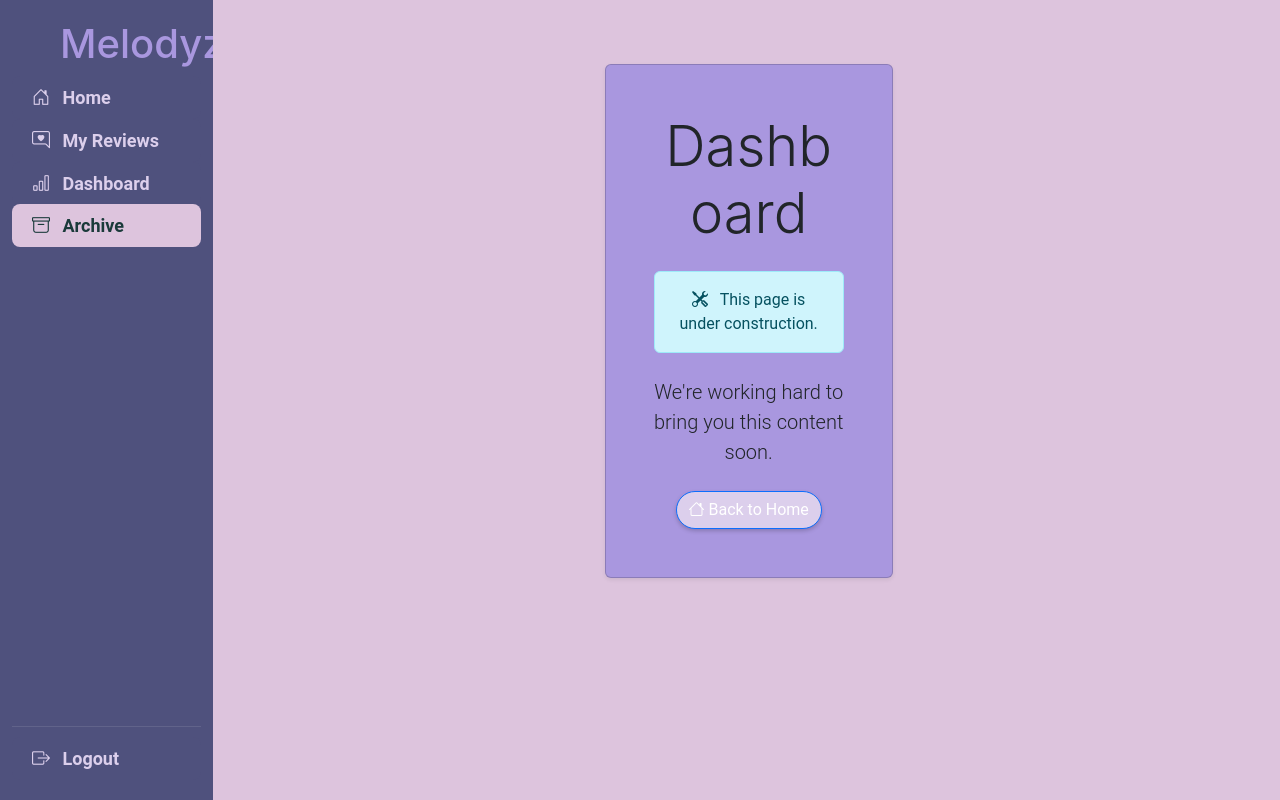
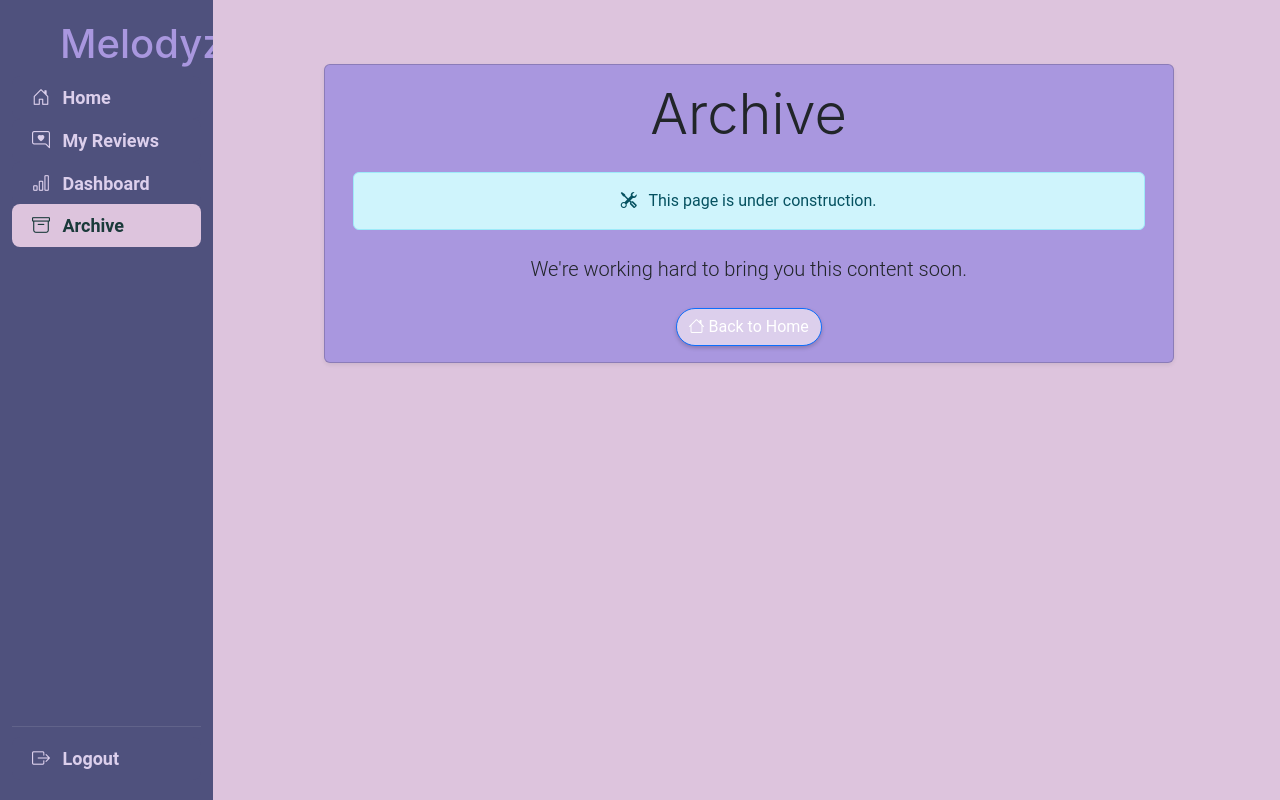
Before and after one commit to Juicedd/reviewwebsite, a Django app: page /archive/ in a window 1280 px wide. Run offline with Django 4.2, Linux system fonts and the light colour scheme.

Commit message:
placeholder update

```diff
--- a/reviewSite/review_app/templates/placeholder.html
+++ b/reviewSite/review_app/templates/placeholder.html
@@ -1,12 +1,12 @@
-<!-- templates/placeholder.html -->
 {% extends "base.html" %}
 
 {% block title %}{{ page_name }} - Coming Soon{% endblock %}
 
 {% block content %}
 <div class="placeholder-container text-center py-5">
-    <div class="card shadow-sm mx-auto" style="max-width: 600px;">
-        <div class="card-body p-5">
+    <!-- Removed max-width and using Bootstrap's container-fluid for full width -->
+    <div class="card shadow-sm mx-auto container-fluid" style="width: 80% !important;">
+        <div class="card-body p-7">
             <h1 class="display-4 mb-4">{{ page_name }}</h1>
             <div class="alert alert-info">
                 <i class="bi bi-tools me-2"></i> {{ message }}
--- a/reviewSite/review_app/urls.py
+++ b/reviewSite/review_app/urls.py
@@ -11,6 +11,6 @@
     path('album/<int:pk>/update-review', views.review_update, name='review_update'),
     path('my_reviews/', views.my_reviews, name='my_reviews'),
     path('dashboard/',views.placeholder, {'page_name':'Dashboard'}, name='dashboard'),
-    path('archive/',views.placeholder, {'page_name':'Dashboard'}, name='archive'),
+    path('archive/',views.placeholder, {'page_name':'Archive'}, name='archive'),
     path('logout/', auth_views.LogoutView.as_view(), name='logout'),
 ]
```
